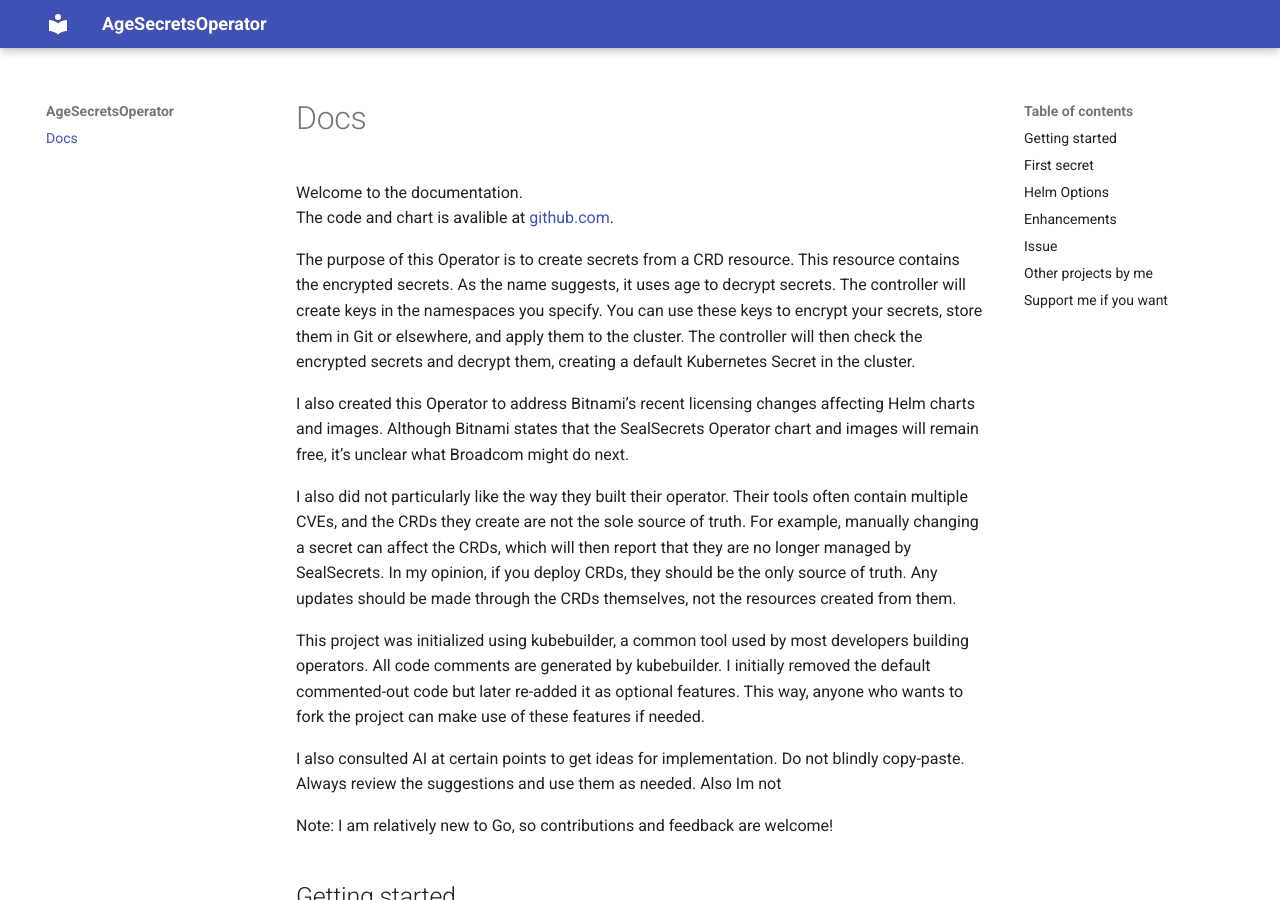
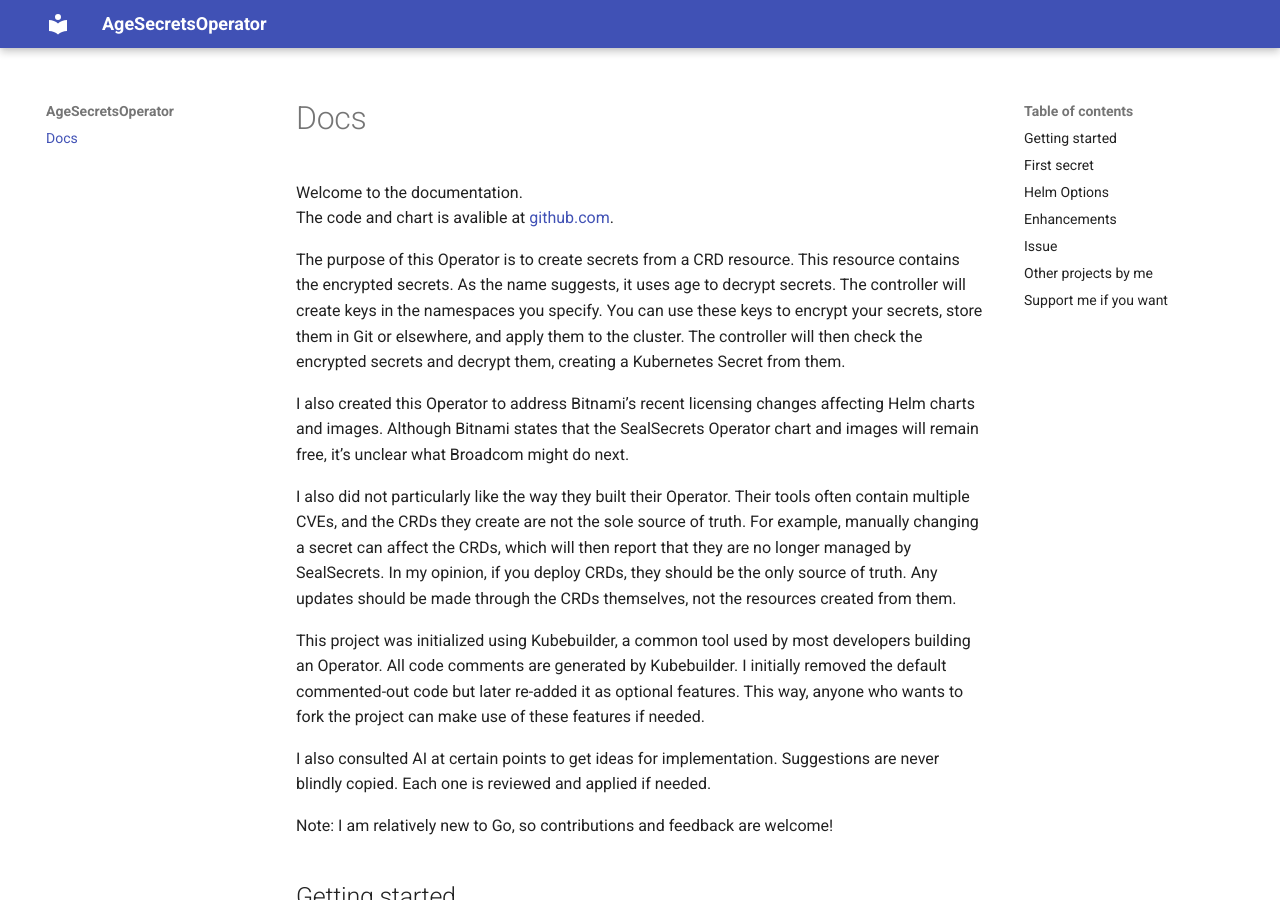
Before and after one commit to callmewhatuwant/age-secret-operator, an MkDocs documentation site: the page built from pages/operator/docs/index.md, in a window 1280 px wide and 900 px high. Built offline with MkDocs 1.6.1 and Material for MkDocs 9.7.7, drawn with Linux system fonts in a browser that asks for light colours; the version menu is left out.

Commit message:
Update index.md

```diff
--- a/pages/operator/docs/index.md
+++ b/pages/operator/docs/index.md
@@ -6,24 +6,23 @@ The code and chart is avalible at [github.com](https://github.com/callmewhatuwan
 The purpose of this Operator is to create secrets from a CRD resource. This resource contains the encrypted secrets.
 As the name suggests, it uses age to decrypt secrets. The controller will create keys in the namespaces you specify.
 You can use these keys to encrypt your secrets, store them in Git or elsewhere, and apply them to the cluster.
-The controller will then check the encrypted secrets and decrypt them, creating a default Kubernetes Secret in the cluster.
+The controller will then check the encrypted secrets and decrypt them, creating a Kubernetes Secret from them.
 
 I also created this Operator to address Bitnami’s recent licensing changes affecting Helm charts and images.
 Although Bitnami states that the SealSecrets Operator chart and images will remain free, it’s unclear what Broadcom might do next.
 
-I also did not particularly like the way they built their operator.
+I also did not particularly like the way they built their Operator.
 Their tools often contain multiple CVEs, and the CRDs they create are not the sole source of truth.
 For example, manually changing a secret can affect the CRDs, which will then report that they are no longer managed by SealSecrets.
 In my opinion, if you deploy CRDs, they should be the only source of truth. Any updates should be made through the CRDs themselves, not the resources created from them.
 
-This project was initialized using kubebuilder, a common tool used by most developers building operators.
-All code comments are generated by kubebuilder.
+This project was initialized using Kubebuilder, a common tool used by most developers building an Operator.
+All code comments are generated by Kubebuilder.
 I initially removed the default commented-out code but later re-added it as optional features.
 This way, anyone who wants to fork the project can make use of these features if needed.
 
 I also consulted AI at certain points to get ideas for implementation.
-Do not blindly copy-paste. Always review the suggestions and use them as needed.
-Also Im not
+Suggestions are never blindly copied. Each one is reviewed and applied if needed.
 
 Note: I am relatively new to Go, so contributions and feedback are welcome!
 
```
